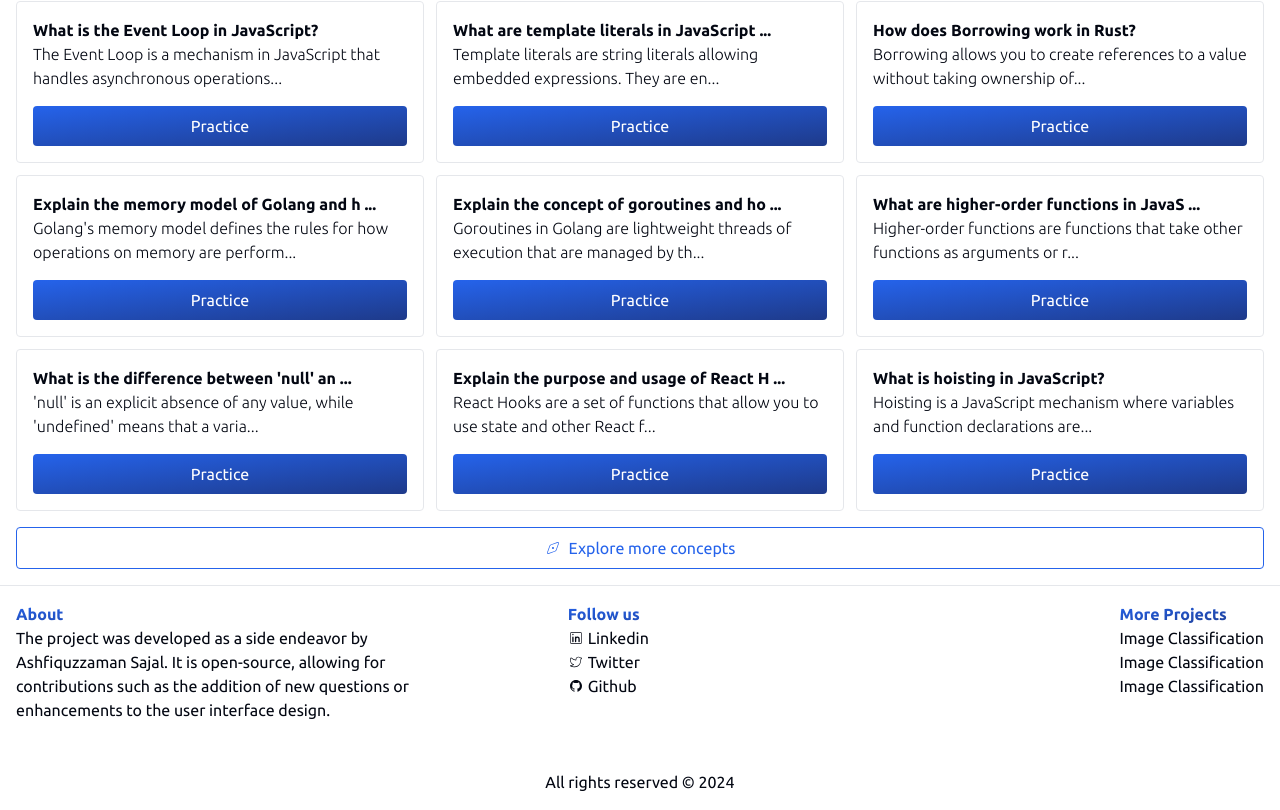
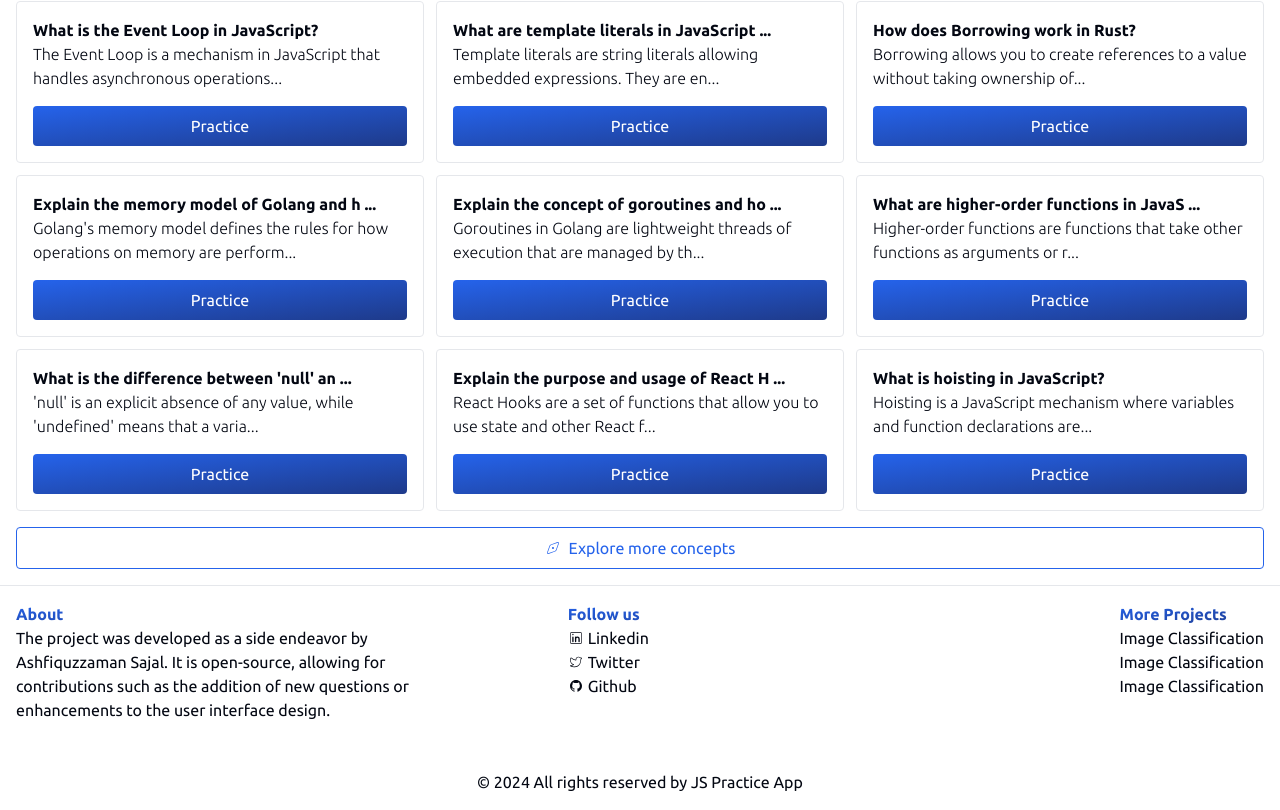
Before and after one commit to ashsajal1/js-practice-app, a React (Vite) app: page / in a window 1280 px wide. Shown: the part 891-1701 px from the top of the page. Built offline with nearby package versions, Linux system fonts and the light colour scheme.

Commit message:
refactor: update footer text

```diff
--- a/src/components/partials/footer.tsx
+++ b/src/components/partials/footer.tsx
@@ -38,7 +38,7 @@ export default function Footer() {
         </div>
       </div>
 
-      <p className="text-center w-full mt-6">All rights reserved &copy; {new Date().getFullYear()}</p>
+      <p className="text-center w-full mt-6">&copy; {new Date().getFullYear()} All rights reserved by JS Practice App</p>
     </motion.footer>
   )
 }
```
